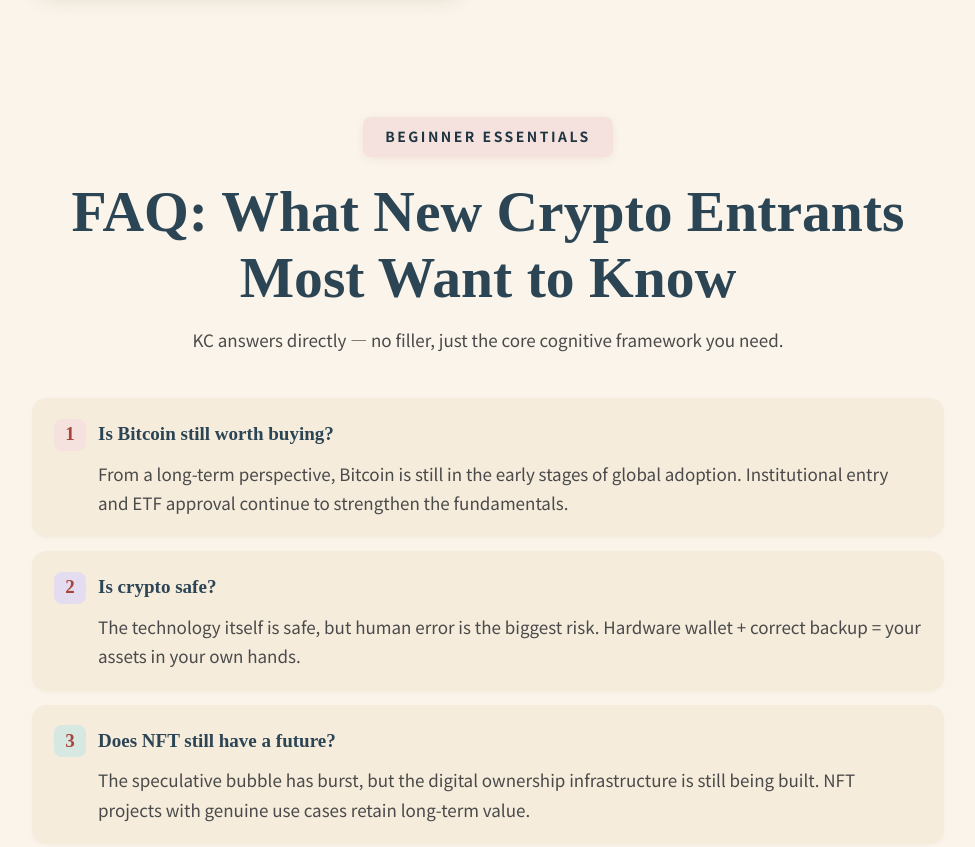
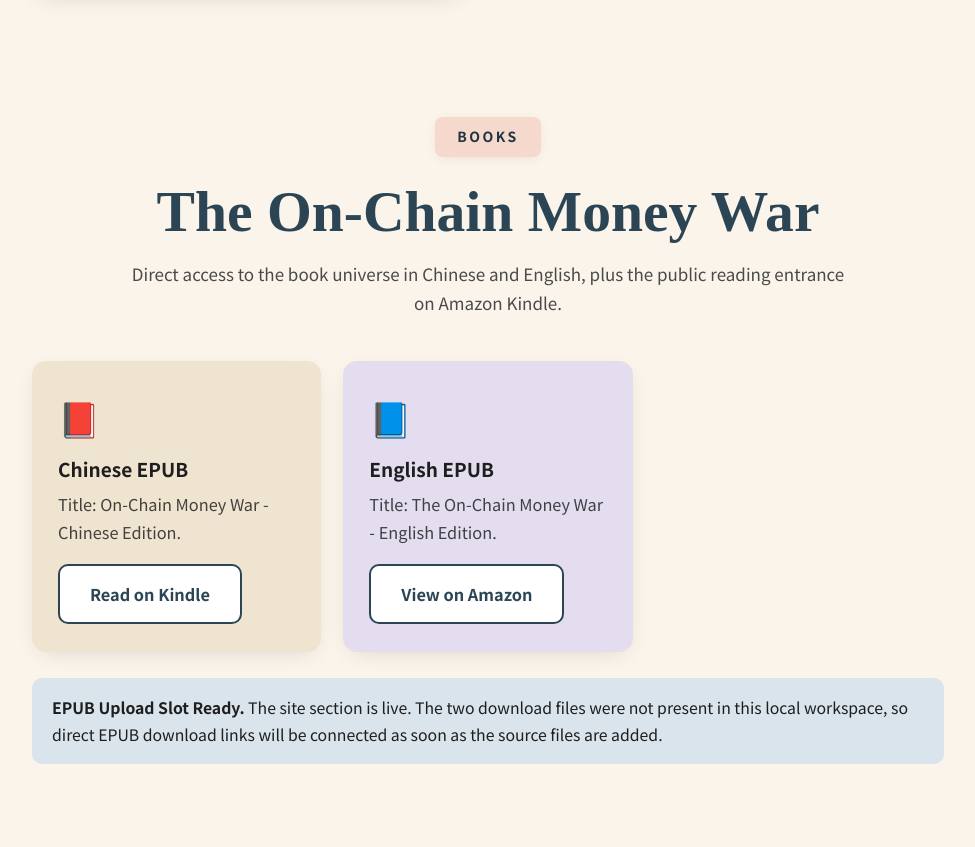
Before and after one commit to kcso-zen/kcvision-site, a plain HTML site: page content.html in a window 1280 px wide. Shown: the part 1346-2193 px from the top of the page, without its empty margins (152-1127 px from the left). Drawn offline with Linux system fonts and the light colour scheme; a script that the page names is missing.

Commit message:
Add book and social channel sections

```diff
--- a/content.html
+++ b/content.html
@@ -89,6 +89,37 @@
 
 <section class="container-n">
   <div class="section-hd">
+    <span class="tag peach"><span class="en">BOOKS</span><span class="zh">電子書</span></span>
+    <h2><span class="en">The On-Chain Money War</span><span class="zh">鏈上貨幣之戰</span></h2>
+    <p><span class="en">Direct access to the book universe in Chinese and English, plus the public reading entrance on Amazon Kindle.</span><span class="zh">集中展示中文與英文版本，並提供 Amazon Kindle 公開閱讀入口。</span></p>
+  </div>
+  <div class="card-grid" style="margin-top:0;">
+    <div class="card sand">
+      <div class="ico">📕</div>
+      <h3><span class="en">Chinese EPUB</span><span class="zh">中文 EPUB</span></h3>
+      <p><span class="en">Title: On-Chain Money War - Chinese Edition.</span><span class="zh">書名：鏈上貨幣之戰中文版。</span></p>
+      <div class="btn-row" style="justify-content:flex-start;margin-top:18px;">
+        <a href="https://www.amazon.com/s?k=KCVISION+kindle" target="_blank" rel="noopener noreferrer" class="btn btn-ghost"><span class="en">Read on Kindle</span><span class="zh">Kindle 閱讀</span></a>
+      </div>
+    </div>
+    <div class="card lilac">
+      <div class="ico">📘</div>
+      <h3><span class="en">English EPUB</span><span class="zh">英文 EPUB</span></h3>
+      <p><span class="en">Title: The On-Chain Money War - English Edition.</span><span class="zh">書名：The On-Chain Money War 英文版。</span></p>
+      <div class="btn-row" style="justify-content:flex-start;margin-top:18px;">
+        <a href="https://www.amazon.com/s?k=KCVISION+kindle" target="_blank" rel="noopener noreferrer" class="btn btn-ghost"><span class="en">View on Amazon</span><span class="zh">前往 Amazon</span></a>
+      </div>
+    </div>
+  </div>
+  <div class="q-info mt-m">
+    <strong><span class="en">EPUB Upload Slot Ready.</span><span class="zh">EPUB 上傳位置已預留。</span></strong>
+    <span class="en"> The site section is live. The two download files were not present in this local workspace, so direct EPUB download links will be connected as soon as the source files are added.</span>
+    <span class="zh"> 網站展示區已上線，但這台電腦目前沒有找到兩個 EPUB 原檔，所以正式下載連結會在檔案放入後立即接通。</span>
+  </div>
+</section>
+
+<section class="container-n">
+  <div class="section-hd">
     <span class="tag"><span class="en">BEGINNER ESSENTIALS</span><span class="zh">新手必讀</span></span>
     <h2><span class="en">FAQ: What New Crypto Entrants Most Want to Know</span><span class="zh">FAQ：加密新手最想知道的問題</span></h2>
     <p><span class="en">KC answers directly — no filler, just the core cognitive framework you need.</span><span class="zh">KC 直接解答 — 不說廢話，只給你最核心的認知框架。</span></p>
```
Also changed, not shown: contact.html (+2 -1 lines).
